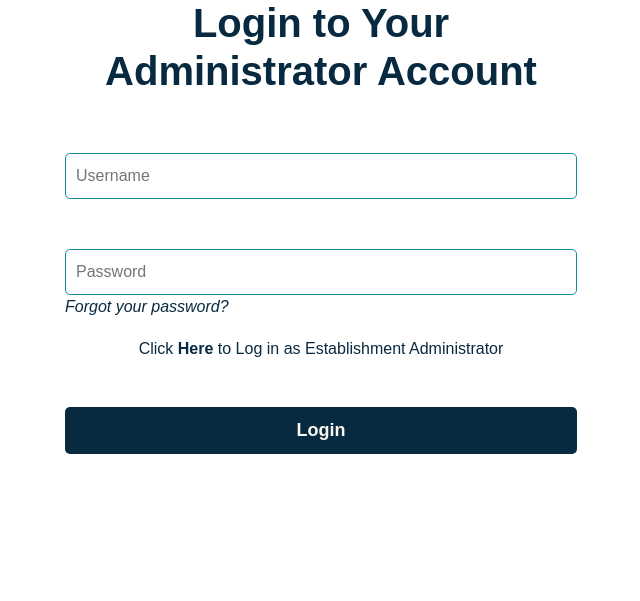
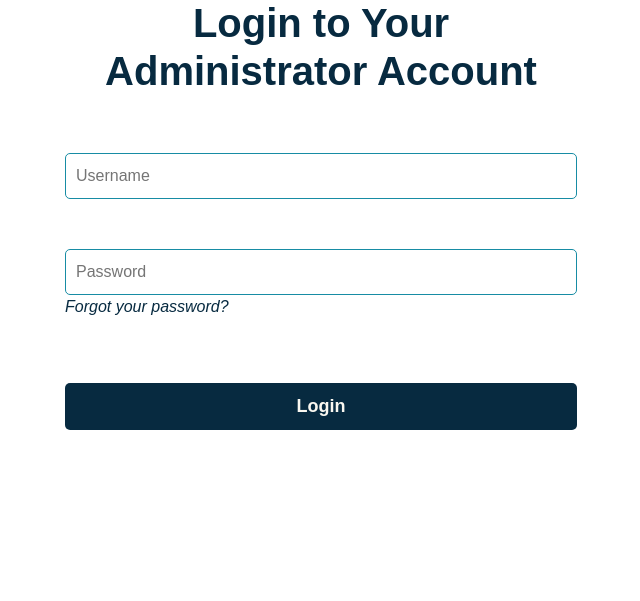
Before and after one commit to Clinic-Directory-2021/web_based_clinic_directory_admin, a Django app: page / in a window 1280 px wide. Shown: the part 209-810 px from the top of the page, without its empty margins (319-959 px from the left). Run offline with Django 3.2, Linux system fonts and the light colour scheme; some libraries are stand-ins or nearby versions.

Commit message:
revisions

```diff
--- a/main_app/templates/login.html
+++ b/main_app/templates/login.html
@@ -10,7 +10,7 @@
     <a href="#" class="login-link"><i>Forgot your password?</i></a>
     <br>
     <h3 id="responseMessage"></h3>
-    <p class="login-link" style='text-align: center;'>Click <span onclick="redirectToAdmin()" style="cursor: pointer;"><b>Here</b></span> to Log in as Establishment Administrator</p>
+    <p class="login-link" style='text-align: center;'></p> <!--Click <span onclick="redirectToAdmin()" style="cursor: pointer;"><b>Here</b></span> to Log in as Establishment Administrator-->
     <input type="submit" value="Login" class="login-button" />
     <br>
     </form>
```
